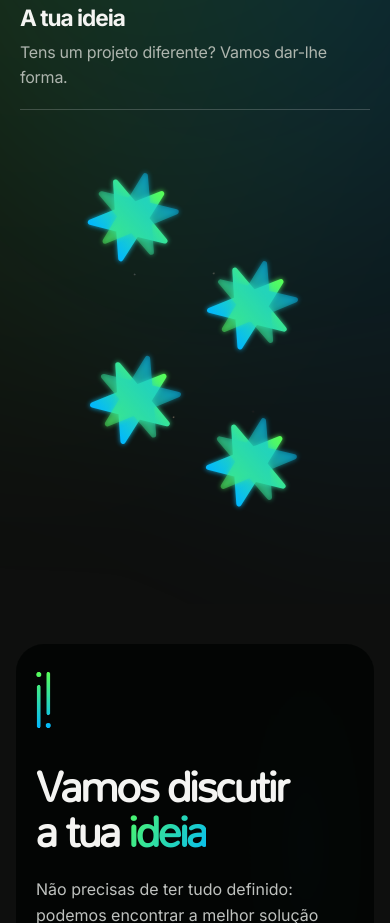
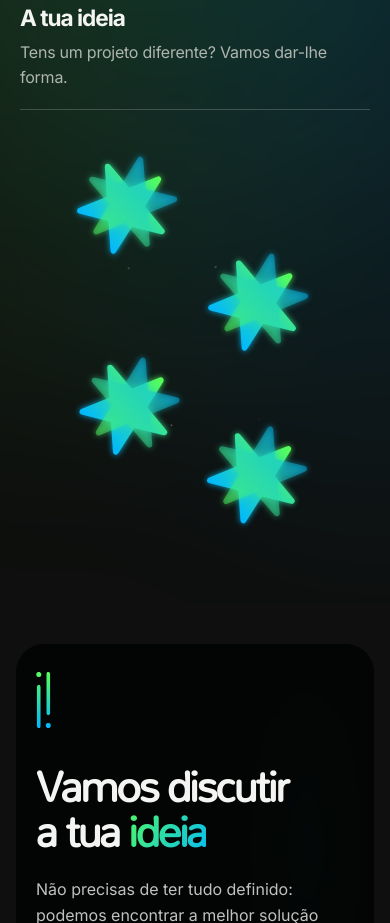
Before and after one commit to iurikrvlh/iuri-designer-grafico, a plain HTML site: page index.html in a window 390 px wide. Shown: the part 4260-5183 px from the top of the page. Drawn offline with Linux system fonts and the light colour scheme.

Commit message:
Atualização da landing page

```diff
--- a/styles.css
+++ b/styles.css
@@ -2340,6 +2340,8 @@ textarea:focus-visible {
     height: auto;
     max-height: clamp(300px, 100vw, 420px);
     object-fit: contain;
+    transform: scale(1.1);
+    transform-origin: center;
   }
 
   @media (hover: none) {
```
